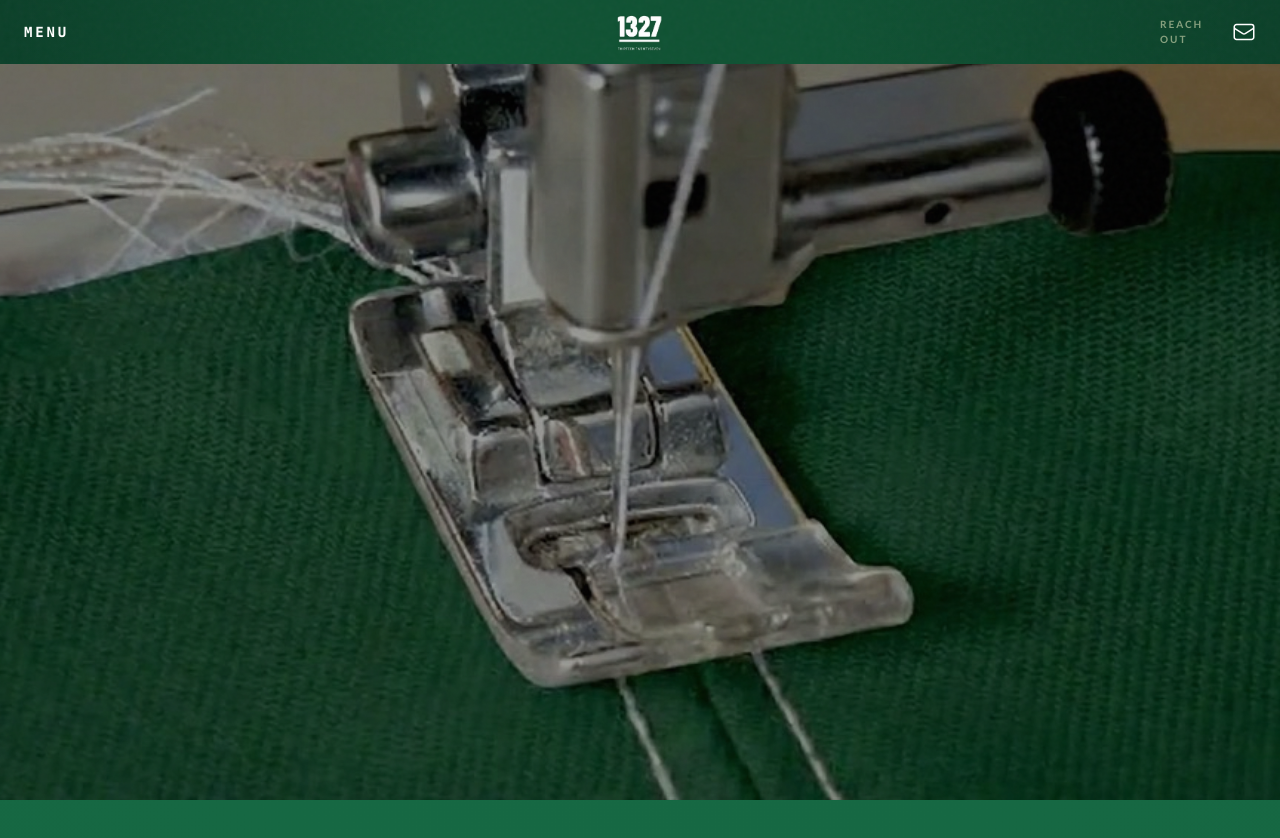
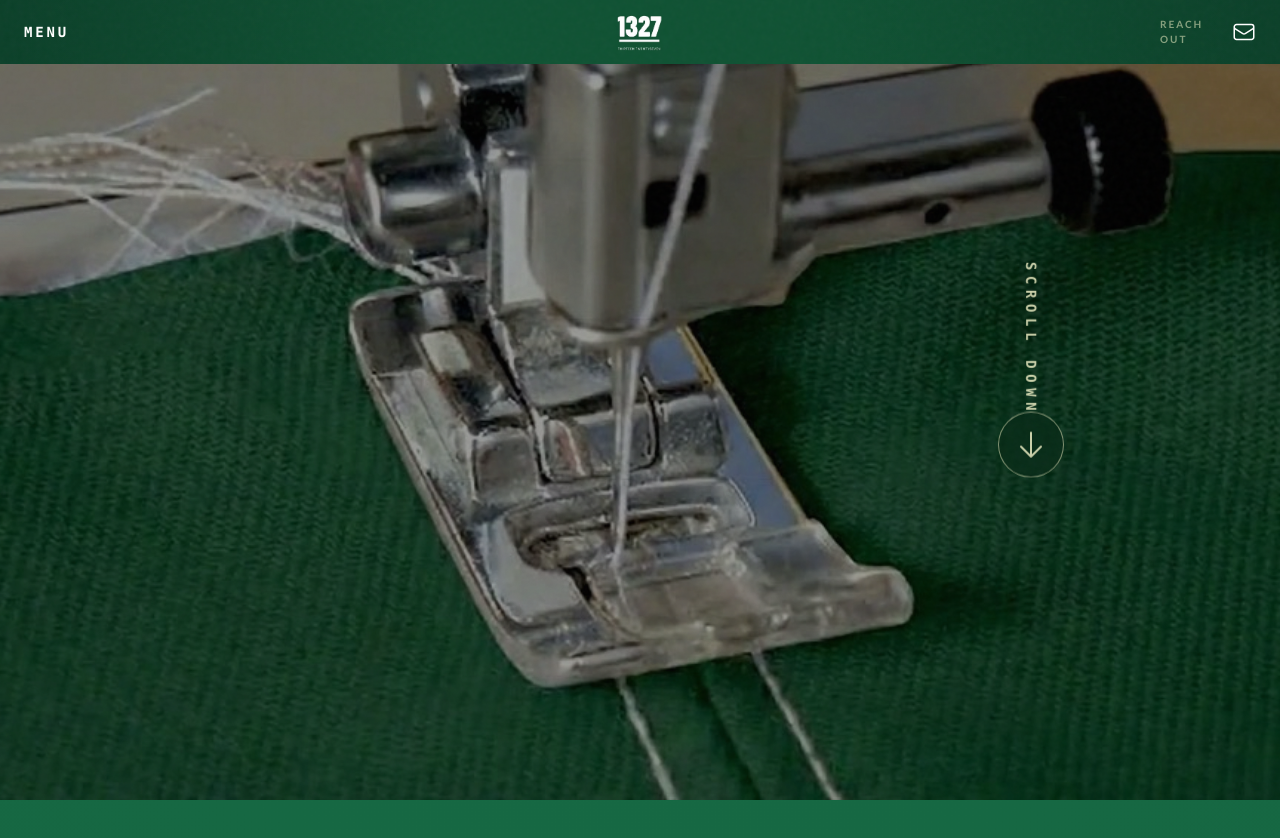
Before and after one commit to ke7innnn/1327-thirteentwentyseven, a Next.js app: page / in a window 1280 px wide. Shown: the top 838 px of the page. Built offline with nearby package versions, Linux system fonts and the light colour scheme.

Commit message:
ui: update hero layout to match reference image (text left, scroll arrow right)

```diff
--- a/src/components/Mission.tsx
+++ b/src/components/Mission.tsx
@@ -211,20 +211,17 @@ function Content({ scrollProgress }: { scrollProgress: any }) {
     }, []);
 
     return (
-        <div className="container mx-auto px-6 h-full flex flex-col md:flex-row items-center justify-center md:justify-between relative z-10 gap-6 md:gap-16 py-16 md:py-0">
-            {/* Title */}
-            <div className="w-full md:w-5/12 flex flex-col justify-center md:items-start flex-shrink-0">
+        <div className="container mx-auto px-6 h-full flex flex-col md:flex-row items-center justify-center md:items-center relative z-10 gap-10 md:gap-16 pt-20 md:pt-0">
+            {/* Left Column: Title and Paragraph */}
+            <div className="w-full md:w-7/12 flex flex-col justify-center items-start gap-8 flex-shrink-0">
                 <motion.h2
                     style={{ y: yTitle, opacity: opacityTitle, fontFamily: "var(--font-bodoni)" }}
-                    className="text-5xl sm:text-6xl md:text-8xl font-bold uppercase text-[#fdfbcf] font-heading tracking-[0.1em] text-left leading-none"
+                    className="text-5xl sm:text-6xl md:text-8xl lg:text-9xl font-bold uppercase text-[#fdfbcf] font-heading tracking-[0.05em] text-left leading-none"
                 >
                     Our Mission
                 </motion.h2>
-            </div>
 
-            {/* Paragraph — word chunks instead of per-word */}
-            <div className="w-full md:w-6/12 flex flex-col justify-center overflow-y-auto max-h-[55vh] md:max-h-none">
-                <div className="flex flex-wrap gap-x-2 gap-y-1 md:gap-x-4 md:gap-y-2 leading-relaxed text-left">
+                <div className="flex flex-wrap gap-x-2 gap-y-1 md:gap-x-3 md:gap-y-2 leading-relaxed text-left w-full md:w-[90%] lg:w-[85%]">
                     {wordChunks.map((chunk, i) => (
                         <WordChunk
                             key={i}
@@ -235,6 +232,28 @@ function Content({ scrollProgress }: { scrollProgress: any }) {
                         />
                     ))}
                 </div>
+            </div>
+
+            {/* Right Column: Scroll Indicator */}
+            <div className="w-full md:w-5/12 flex flex-col flex-1 items-center justify-center mt-10 md:mt-0">
+                <motion.div
+                    initial={{ opacity: 0 }}
+                    animate={{ opacity: 1 }}
+                    transition={{ delay: 0.5, duration: 1.5 }}
+                    className="flex flex-col items-center gap-6 text-[#fdfbcf]/80"
+                >
+                    <span className="uppercase tracking-[0.4em] font-mono text-sm font-bold rotate-90 mb-8 whitespace-nowrap">Scroll Down</span>
+
+                    <motion.div
+                        animate={{ y: [0, 15, 0] }}
+                        transition={{ repeat: Infinity, duration: 2.5, ease: "easeInOut" }}
+                        className="rounded-full border border-[#fdfbcf]/50 p-4 flex items-center justify-center backdrop-blur-sm bg-black/10"
+                    >
+                        <svg xmlns="http://www.w3.org/2000/svg" fill="none" viewBox="0 0 24 24" strokeWidth={1.5} stroke="currentColor" className="w-8 h-8">
+                            <path strokeLinecap="round" strokeLinejoin="round" d="M19.5 13.5 12 21m0 0-7.5-7.5M12 21V3" />
+                        </svg>
+                    </motion.div>
+                </motion.div>
             </div>
         </div>
     )
```
